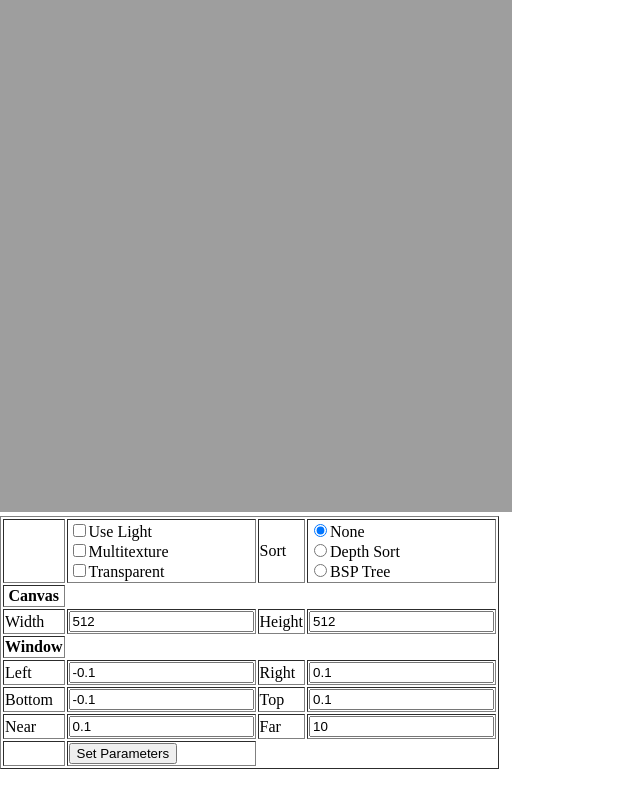
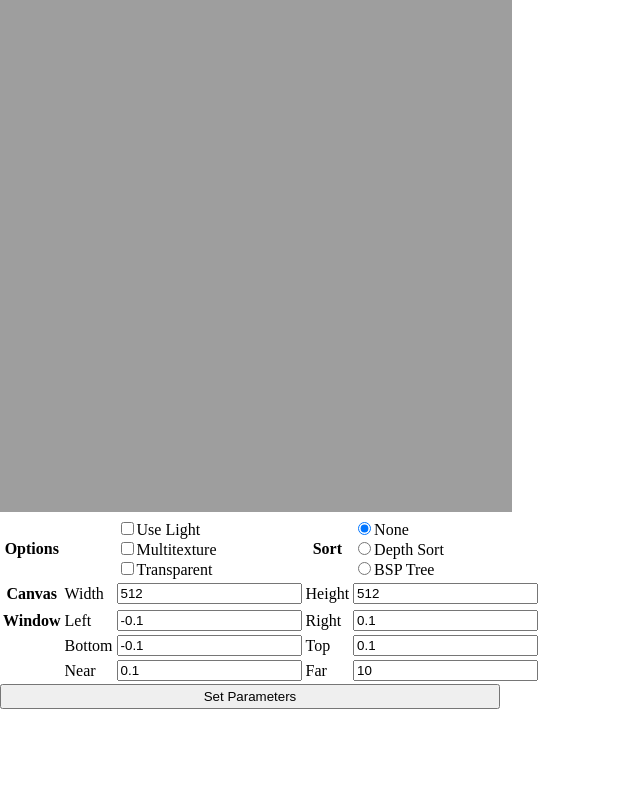
Before and after one commit to KunmiaoYang/561prog3, a plain HTML site: page index.html in a window 1280 px wide. Shown: the whole page, without its empty margins (0-640 px from the left). Drawn offline with Linux system fonts and the light colour scheme; no server answers.

Commit message:
adjust UI

```diff
--- a/bsp.js
+++ b/bsp.js
@@ -50,10 +50,8 @@ class BSP {
     }
 }
 
-var tri_id = 0;
 class Triangle {
     constructor(model) {
-        this.id = tri_id++;
         this.model = model;
         this.p = [];
     }
--- a/index.html
+++ b/index.html
@@ -16,15 +16,16 @@
     <div id="my_div">
       <canvas id="myWebGLCanvas" width="512" height="512"></canvas>
       <br>
-      <table border="1">
+      <table>
         <tr>
+          <th>Options</th>
           <td></td>
           <td>
             <input type="checkbox" id="UseLight" onchange="refresh()">Use Light<br>
             <input type="checkbox" id="Multitexture" onchange="refresh()">Multitexture<br>
             <input type="checkbox" id="Transparent" onchange="refresh()">Transparent
           </td>
-          <td>Sort</td>
+          <th>Sort</th>
           <td>
             <input type="radio" id="noSort" name="sort" onchange="refresh()" value=0 checked>None<br>
             <input type="radio" id="depthSort" onchange="refresh()" name="sort" value=1>Depth Sort<br>
@@ -33,39 +34,36 @@
         </tr>
         <tr>
           <th>Canvas</th>
-        </tr>
-        <tr>
           <td>Width</td>
           <td><input type="number" id="Width" value="512"></td>
           <td>Height</td>
           <td><input type="number" id="Height" value="512"></td>
         </tr>
         <tr>
-          <th>Window</th>
         </tr>
         <tr>
+          <th>Window</th>
           <td>Left</td>
           <td><input type="number" id="WLeft" value="-0.1"></td>
           <td>Right</td>
           <td><input type="number" id="WRight" value="0.1"></td>
         </tr>
         <tr>
+          <td></td>
           <td>Bottom</td>
           <td><input type="number" id="WBottom" value="-0.1"></td>
           <td>Top</td>
           <td><input type="number" id="WTop" value="0.1"></td>
         </tr>
         <tr>
+          <td></td>
           <td>Near</td>
           <td><input type="number" id="WNear" value="0.1"></td>
           <td>Far</td>
           <td><input type="number" id="WFar" value="10"></td>
         </tr>
-        <tr>
-          <td></td>
-          <td><button onclick="refresh()">Set Parameters</button></td>
-        </tr>
       </table>
+      <td><button onclick="refresh()" style="height: 25px;width: 500px;">Set Parameters</button></td>
       <!--<label for="LightsURL">Lights JSON URL</label>-->
       <!--<input type = "text" id="LightsURL" value="https://pages.github.ncsu.edu/kyang12/CSC561-program3/lights.json" style="width: 400px;">-->
     </div>
--- a/rasterize.js
+++ b/rasterize.js
@@ -712,7 +712,6 @@ function combineModelsInBSP() {
     models.glVertices = [];
     models.glNormals = [];
     models.uvArray = [];
-    tri_id = 0;
     for(let i = 0; i < models.array.length; i++) {
         let model = models.array[i];
         for(let j = 0; j < model.indexArray.length; j += 3) {
@@ -738,7 +737,6 @@ function combineModelsInBSP() {
                                 node.tri.p[1].uv[0], node.tri.p[1].uv[1],
                                 node.tri.p[2].uv[0], node.tri.p[2].uv[1]);
         node.tri.model[1] = 3 * (index++);
-        node.tri.model.push(node.tri.p[0], node.tri.p[1], node.tri.p[2]);
         if(node.front) stack.push(node.front);
         if(node.back) stack.push(node.back);
     }
```
